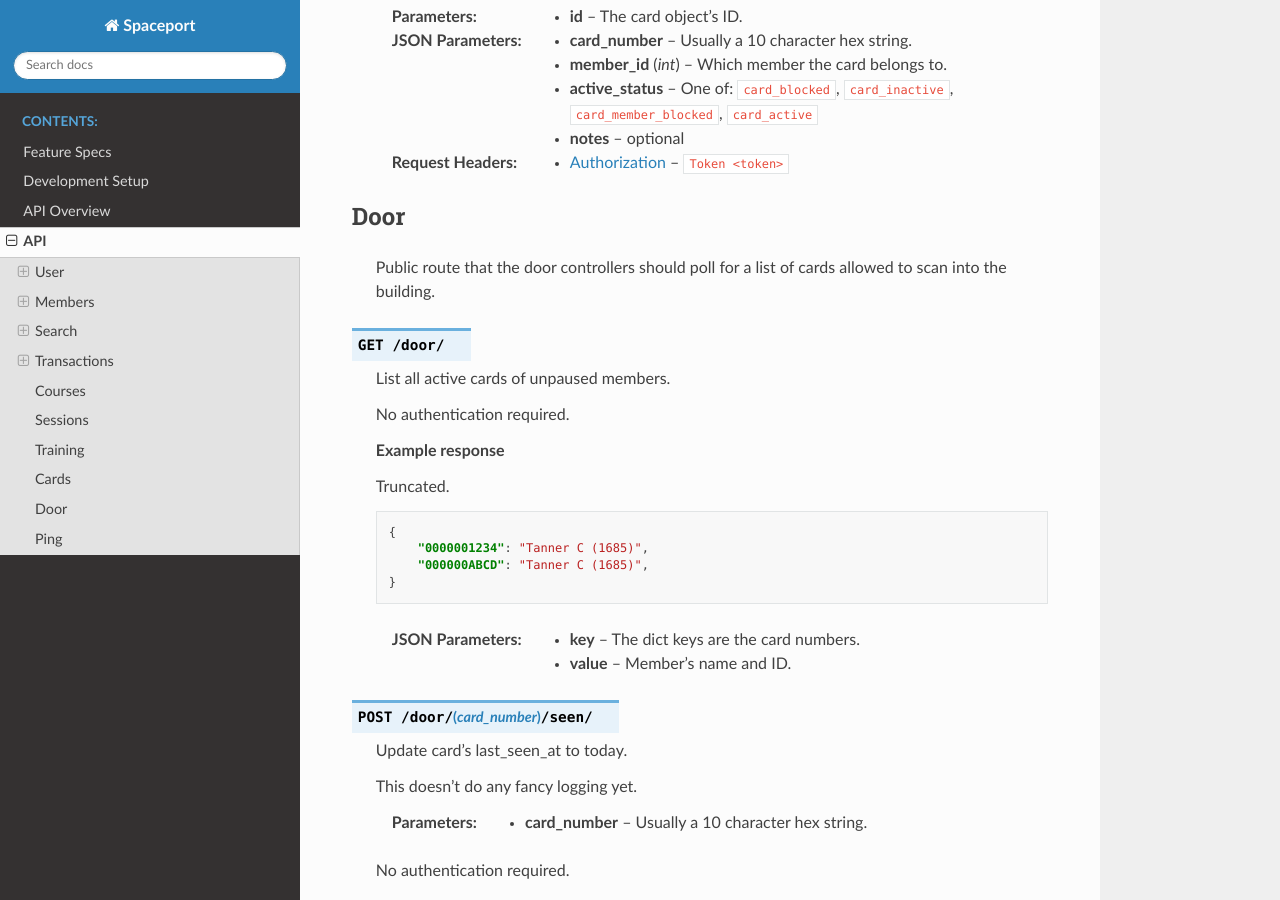
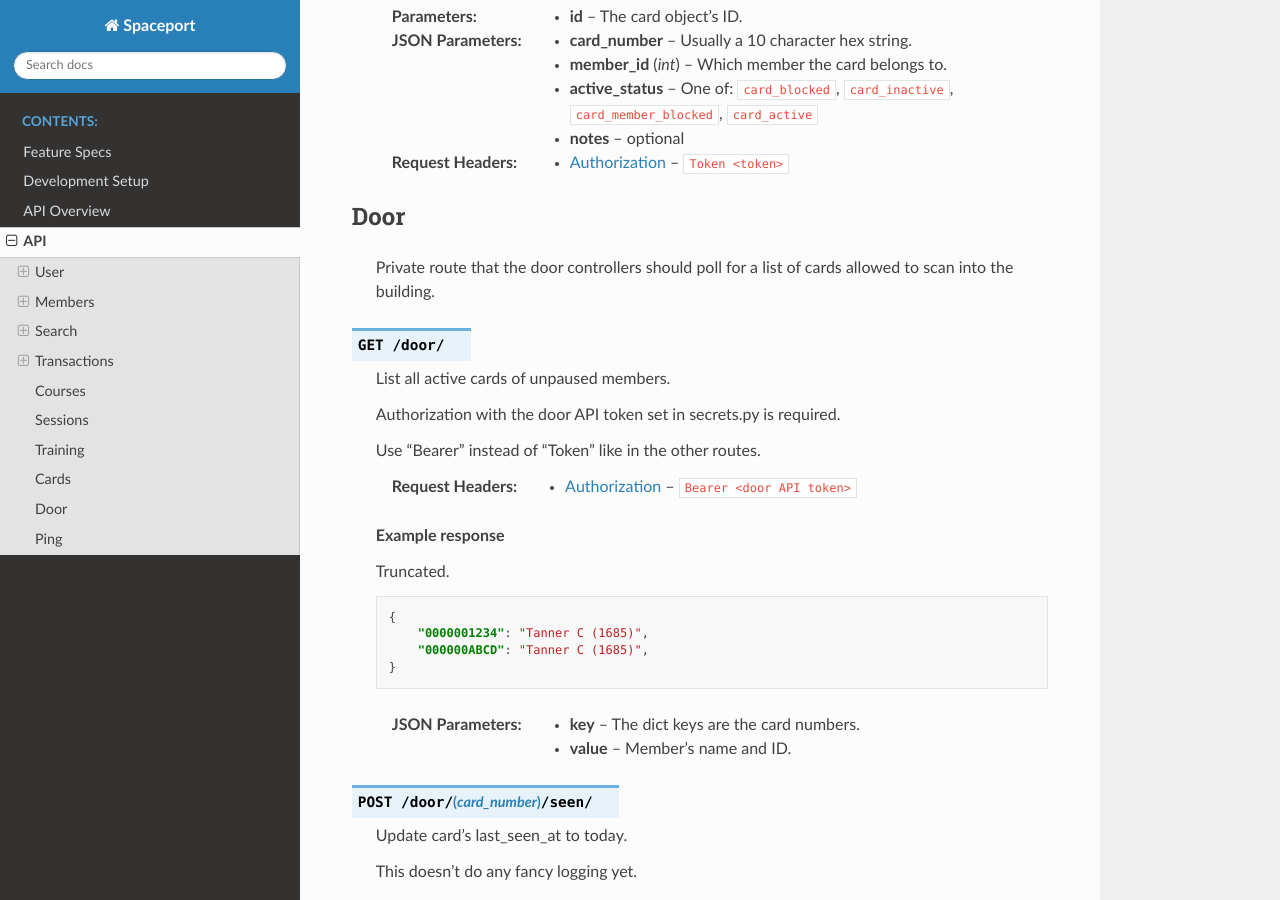
Before and after one commit to Protospace/spaceport, a Sphinx documentation site: the page built from apiserver/docs/source/api.rst, in a window 1280 px wide and 900 px high, scrolled down 16244 px. Built offline with Sphinx 7.4.7 and the Read the Docs theme 2.0.0, drawn with Linux system fonts in a browser that asks for light colours.

Commit message:
Document door API auth

```diff
--- a/apiserver/docs/source/api.rst
+++ b/apiserver/docs/source/api.rst
@@ -846,14 +846,18 @@ Cards
 Door
 ----
 
-    Public route that the door controllers should poll for a list of cards
+    Private route that the door controllers should poll for a list of cards
     allowed to scan into the building.
 
 .. http:get:: /door/
 
     List all active cards of unpaused members.
 
-    No authentication required.
+    Authorization with the door API token set in secrets.py is required.
+
+    Use "Bearer" instead of "Token" like in the other routes.
+
+    :requestheader Authorization: ``Bearer <door API token>``
 
     **Example response**
 
```
